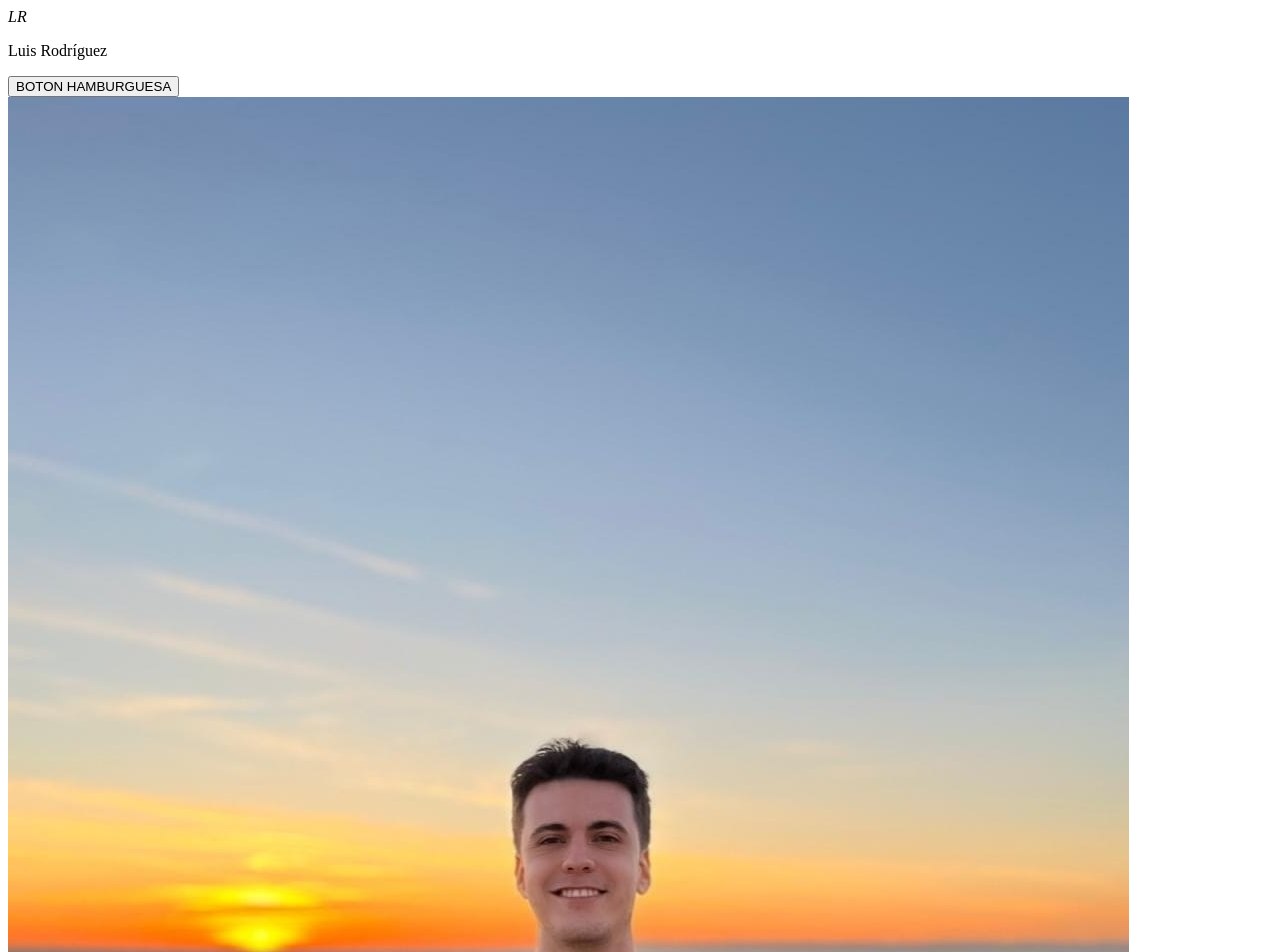
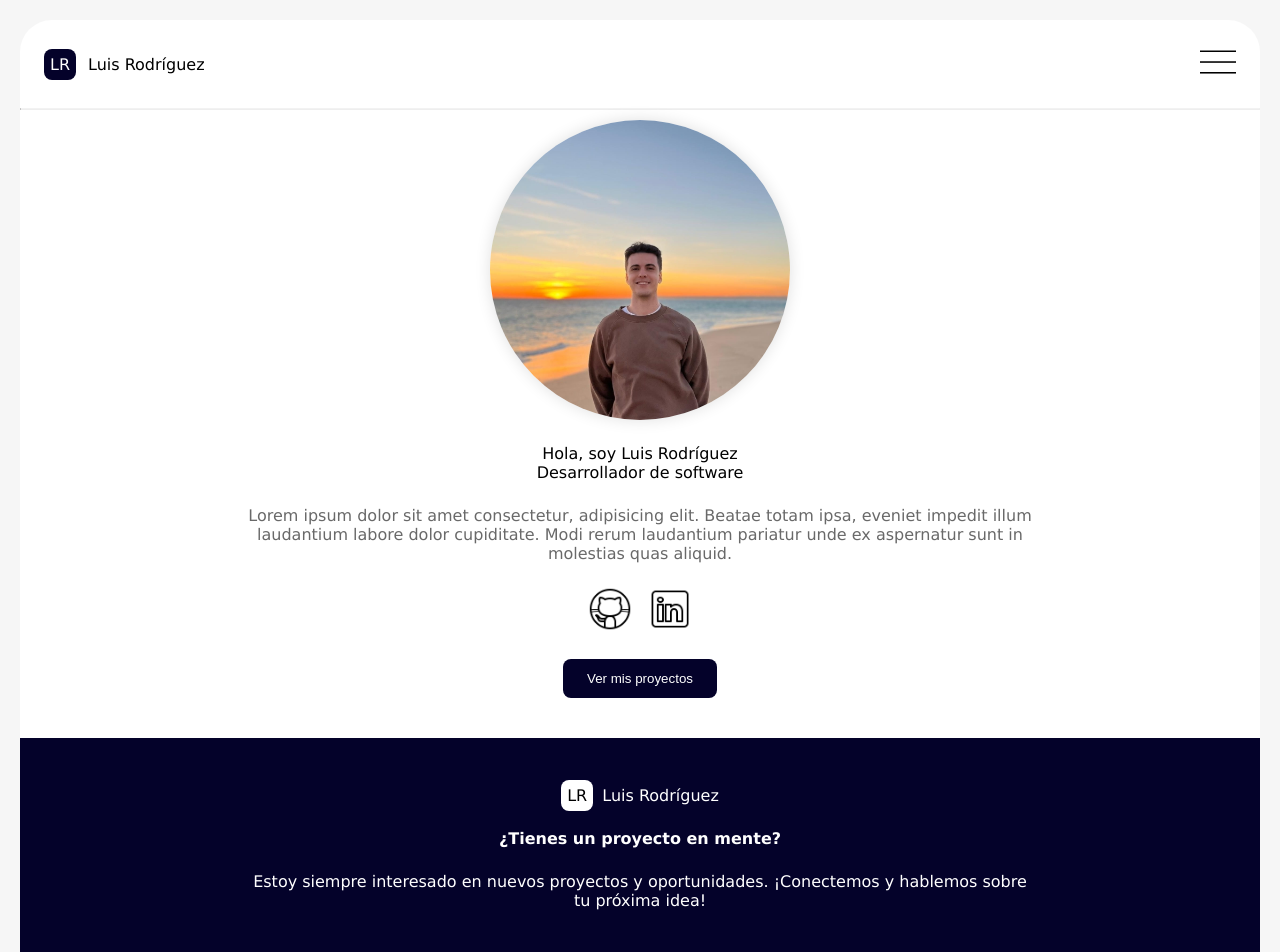
Before and after one commit to SoYuDev/portfolio, a website built with Vite: page index.html in a window 1280 px wide. Shown: the top 952 px of the page. Built offline with nearby package versions, Linux system fonts and the light colour scheme.

Commit message:
feat: update styles

```diff
--- a/index.html
+++ b/index.html
@@ -8,13 +8,25 @@
   </head>
 
   <body>
+    <div class="container">
+      <div class="inner-container">
         <header>
           <nav>
-        <i>LR</i>
+            <div class="nav-left">
+              <span class="user-initials">LR</span>
               <p>Luis Rodríguez</p>
-        <button>BOTON HAMBURGUESA</button>
-        <!--? Botón -->
+            </div>
+
+            <div class="nav-right">
+              <button class="btn-menu">
+                <img
+                  src="./public/icons/icons8-hamburger-menu-100.png"
+                  alt="Menu"
+                />
+              </button>
+            </div>
           </nav>
+          <hr />
         </header>
 
         <main>
@@ -22,34 +34,57 @@
             <img
               src="./public/home-page/rodriguez-luis-hero-img.jpeg"
               alt="Foto de Luis Rodríguez"
+              class="hero-img"
             />
-        <p>Hola, soy Luis Rodríguez Desarrollador de software</p>
-        <p class="description">
-          Lorem ipsum dolor sit amet consectetur, adipisicing elit. Beatae totam
-          ipsa, eveniet impedit illum laudantium labore dolor cupiditate. Modi
-          rerum laudantium pariatur unde ex aspernatur sunt in molestias quas
-          aliquid.
+            <div class="user-title">
+              <p>Hola, soy Luis Rodríguez</p>
+              <p>Desarrollador de software</p>
+            </div>
+
+            <div class="user-description">
+              <p>
+                Lorem ipsum dolor sit amet consectetur, adipisicing elit. Beatae
+                totam ipsa, eveniet impedit illum laudantium labore dolor
+                cupiditate. Modi rerum laudantium pariatur unde ex aspernatur
+                sunt in molestias quas aliquid.
               </p>
-        <div class="social-links">
-          <a href="https://github.com/SoYuDev" target="_blank"
-            ><i>GitHub Icon</i></a
+            </div>
+
+            <div class="user-links">
+              <a href="https://github.com/SoYuDev" target="_blank">
+                <img
+                  src="./public/icons/icons8-github-100.png"
+                  alt="GitHub Icon"
+                />
+              </a>
+
+              <a
+                href="https://www.linkedin.com/in/luisrodriguez99/"
+                target="_blank"
               >
-
-          <a href="https://www.linkedin.com/in/luisrodriguez99/" target="_blank"
-            ><i>LinkedIn Icon</i></a
-          >
+                <img
+                  src="./public/icons/icons8-linkedin-100.png"
+                  alt="LinkedIn Icon"
+                />
+              </a>
             </div>
-        <button>Ver mis proyectos</button>
+            <button class="btn-projects">Ver mis proyectos</button>
           </section>
         </main>
 
         <footer>
-      <p><i>LR</i> Luis Rodríguez</p>
-      <h3>¿Tienes un proyecto en mente?</h3>
+          <div class="footer-content">
+            <p><span class="user-initials-footer">LR</span> Luis Rodríguez</p>
+            <h4>¿Tienes un proyecto en mente?</h4>
+            <div class="footer-desc">
               <p>
                 Estoy siempre interesado en nuevos proyectos y oportunidades.
                 ¡Conectemos y hablemos sobre tu próxima idea!
               </p>
+            </div>
+          </div>
         </footer>
+      </div>
+    </div>
   </body>
 </html>
--- a/src/style.css
+++ b/src/style.css
@@ -0,0 +1,144 @@
+* {
+  margin: 0;
+  padding: 0;
+  box-sizing: border-box;
+}
+
+body {
+  background-color: #f6f6f6;
+  padding: 20px;
+  font-family: Verdana, Geneva, Tahoma, sans-serif;
+}
+
+.container {
+  background-color: white;
+  border-radius: 32px;
+}
+
+.inner-container {
+  display: flex;
+  flex-direction: column;
+  text-align: center;
+  gap: 10px;
+}
+
+nav {
+  display: flex;
+  align-items: center;
+  justify-content: space-between;
+  padding: 24px;
+}
+
+.nav-left {
+  display: flex;
+  flex-direction: row;
+  justify-content: center;
+  align-items: center;
+  gap: 12px;
+}
+
+.user-initials {
+  background-color: rgb(4, 2, 42);
+  color: white;
+  padding: 6px;
+  border-radius: 8px;
+}
+
+hr {
+  border-top: 1px solid rgba(0, 0, 0, 0.05);
+}
+
+.btn-menu {
+  background: none;
+  border: none;
+  transition: transform 0.3 ease;
+}
+
+.btn-menu img {
+  width: 36px;
+}
+
+.hero-section {
+  display: flex;
+  flex-direction: column;
+  justify-content: center;
+  align-items: center;
+  gap: 24px;
+}
+
+.hero-img {
+  width: 300px;
+  border-radius: 50%;
+  aspect-ratio: 1/1;
+  object-fit: cover;
+  box-shadow: 0px 0px 16px rgb(224, 224, 224);
+}
+
+.user-description {
+  width: 65%;
+  color: rgb(105, 105, 105);
+}
+
+.user-links a {
+  text-decoration: none;
+}
+
+.user-links img {
+  width: 44px;
+  margin: 0 5px;
+  transition: transform 0.3 ease;
+}
+
+.user-links img:hover, .btn-menu img:hover {
+  transform: translateY(-3px);
+}
+
+.btn-projects {
+  border-radius: 8px;
+  color: white;
+  background-color: rgb(4, 2, 42);
+  border: none;
+  padding: 12px 24px;
+  cursor: pointer;
+
+  transition: all 0.3s ease;
+}
+
+.btn-projects:hover {
+  transform: translateY(-3px);
+  box-shadow: 0 6px 12px rgba(0, 0, 0, 0.15);
+}
+
+footer {
+  margin-top: 30px;
+  width: 100%;
+  background-color: rgb(4, 2, 42);
+  color: white;
+  border-radius: 0px 0px 32px 32px;
+  padding: 24px;
+}
+
+.footer-content {
+  margin: 24px 0 64px 0;
+  display: flex;
+  flex-direction: column;
+  justify-content: center;
+  align-items: center;
+  gap: 24px;
+}
+
+h4 {
+  font-weight: 600;
+}
+
+.user-initials-footer {
+  background-color: white;
+  color: black;
+  padding: 6px;
+  margin-right: 4px;
+  border-radius: 8px;
+}
+
+.footer-desc {
+  width: 65%;
+}
```
Also changed, not shown: notes.md (+3 -0 lines), public/icons/icons8-github-100.png (added), public/icons/icons8-hamburger-menu-100.png (added), public/icons/icons8-linkedin-100.png (added). Lines whose indentation alone changed are shown as unchanged.
